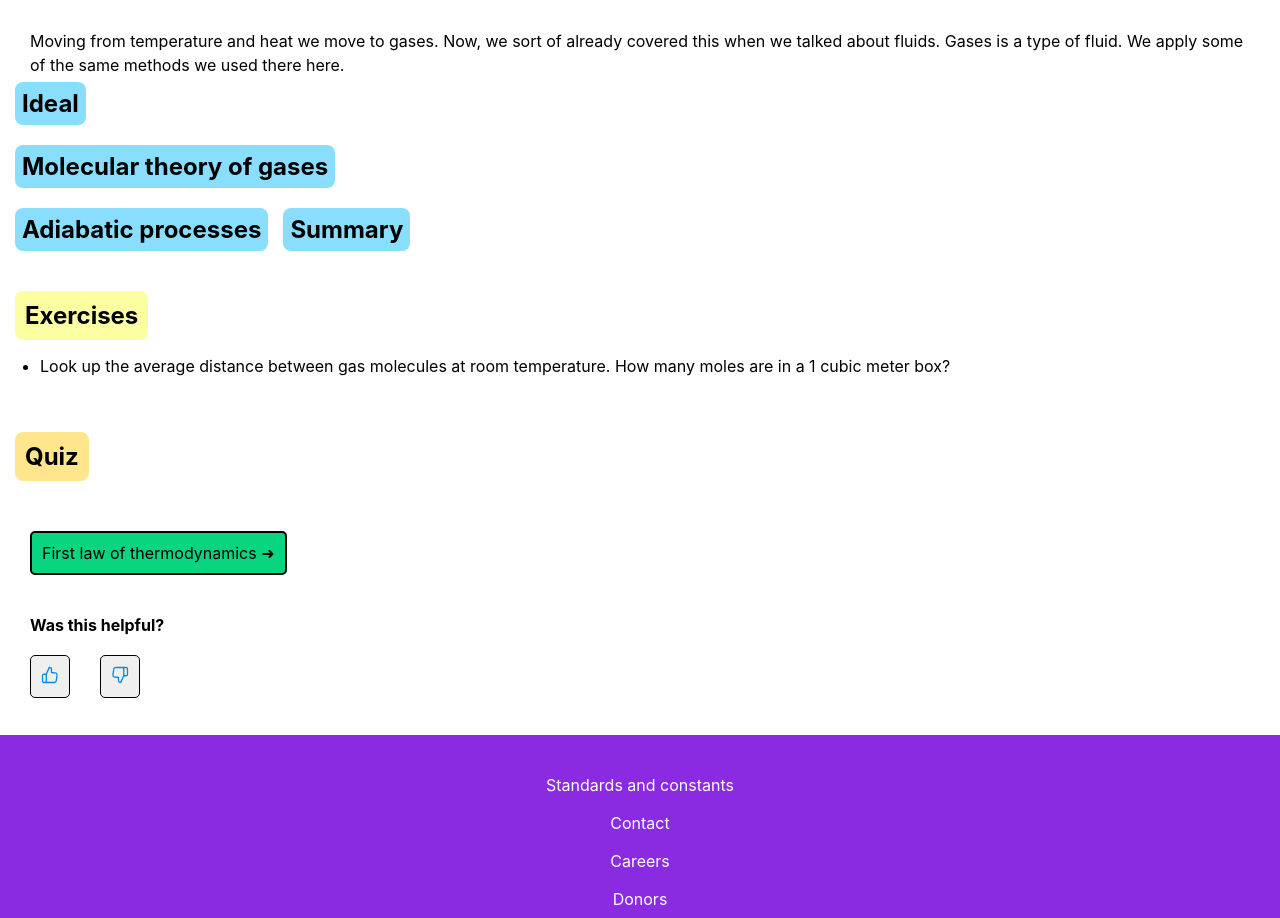
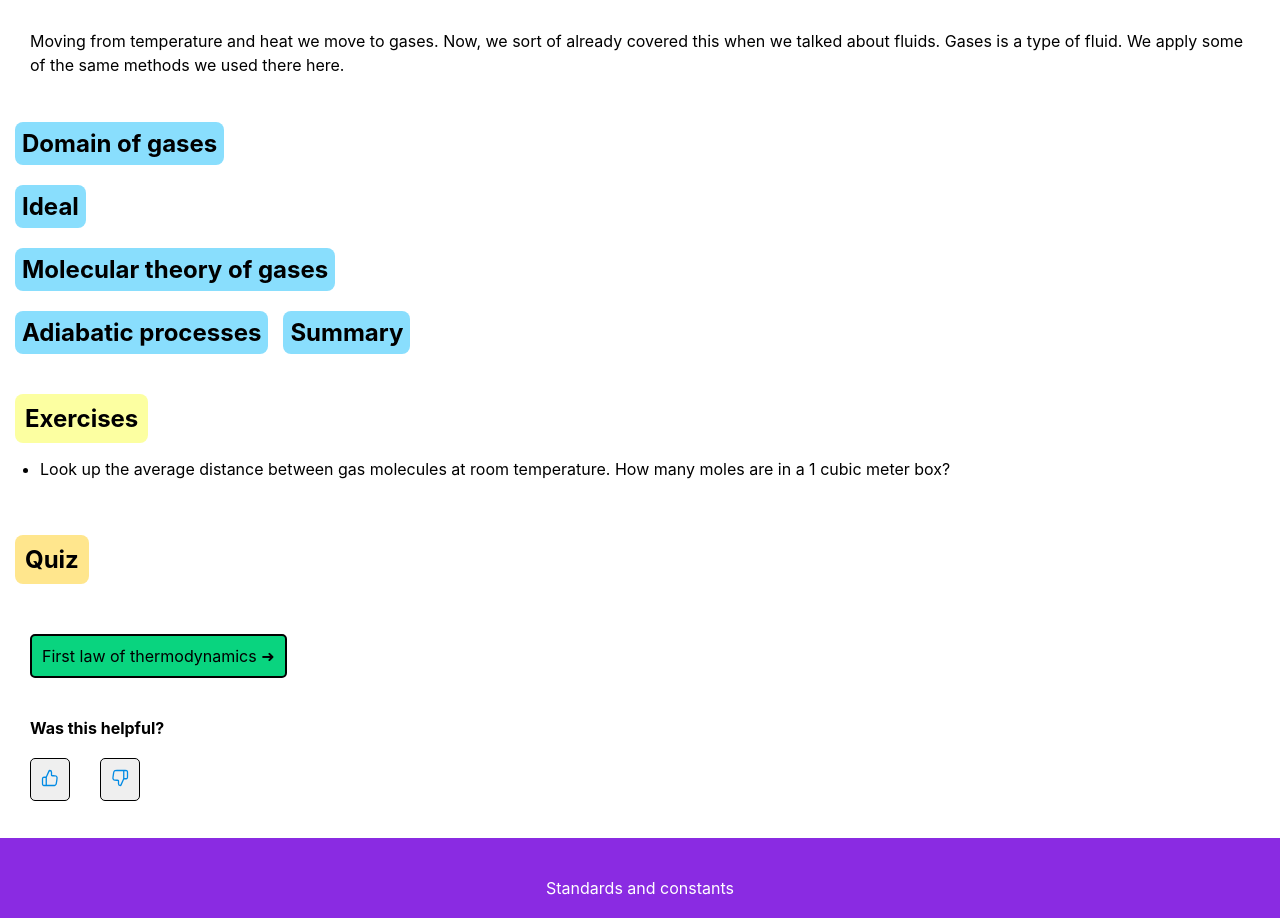
Before and after one commit to JRFink/jrfphyspagesnew, a Next.js app: page /education/gp1/kin in a window 1280 px wide. Shown: the part 901-1819 px from the top of the page. Built offline with nearby package versions, Linux system fonts and the light colour scheme.

Commit message:
Update index.tsx

```diff
--- a/pages/education/gp1/kin/index.tsx
+++ b/pages/education/gp1/kin/index.tsx
@@ -24,6 +24,13 @@ Introduction
 <p>
 Moving from temperature and heat we move to gases. Now, we sort of already covered this when we talked about fluids. Gases is a type of fluid. We apply some of the same methods we used there here.
 </p>
+<br />
+<br />
+<h2 className={style.h2SectionColor}>
+         Domain of gases
+</h2>
+<br />
+<br />
             <h2 className={style.h2SectionColor} id="ideal">
                 Ideal
             </h2>
```
